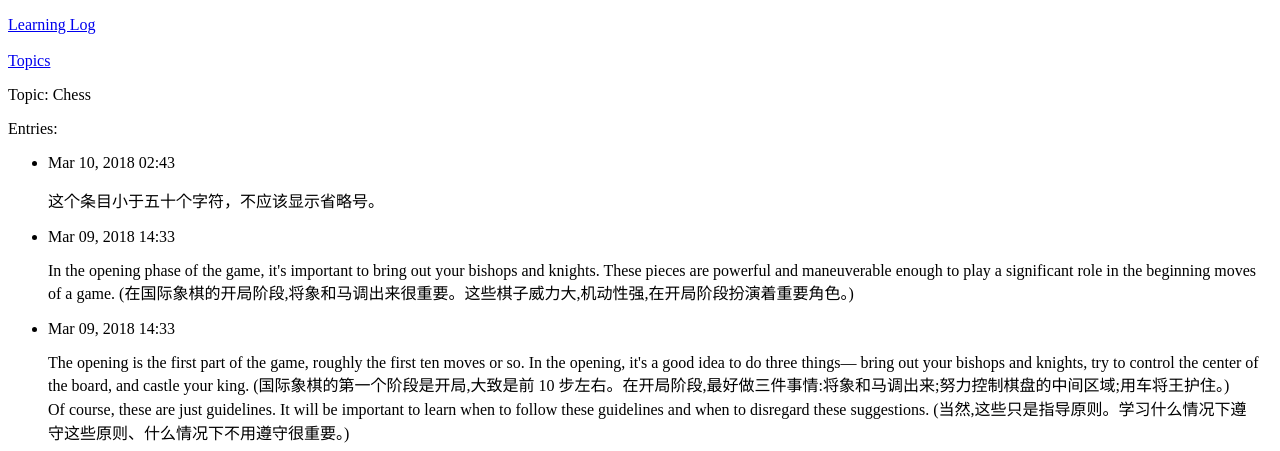
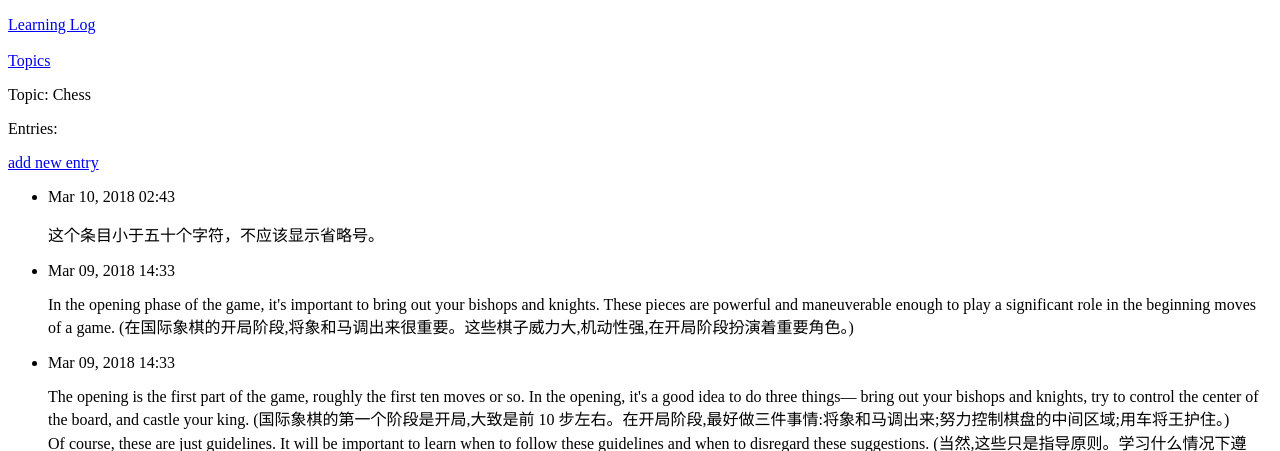
Before and after one commit to heyefu19920626/PythonLearning, a Django app: page /topics/2/ in a window 1280 px wide. Shown: the top 451 px of the page. Run offline with Django 3.2, Linux system fonts and the light colour scheme; data comes from the database, SQL or seed files in the repository.

Commit message:
add new entries

```diff
--- a/learning_log/learning_logs/templates/learning_logs/topic.html
+++ b/learning_log/learning_logs/templates/learning_logs/topic.html
@@ -5,6 +5,7 @@
 <p>Topic: {{ topic }}</p>
 
 <p>Entries:</p>
+<p><a href="{% url 'learning_logs:new_entry' topic.id %}">add new entry</a></p>
 <ul>
     {% for entry in entries %}
     <li>
--- a/learning_log/learning_logs/urls.py
+++ b/learning_log/learning_logs/urls.py
@@ -15,4 +15,5 @@ urlpatterns = [
     path('topics/<topic_id>/', views.topic, name='topic'),
     # the web page for adding new topic
     path('new_topic/', views.new_topic, name='new_topic'),
+    path('new_entry/<topic_id>/', views.new_entry, name='new_entry'),
 ]
--- a/learning_log/learning_logs/views.py
+++ b/learning_log/learning_logs/views.py
@@ -3,7 +3,7 @@ from django.http import HttpResponseRedirect
 from django.urls import reverse
 
 from .models import Topic
-from .forms import TopicForm
+from .forms import TopicForm, EntryForm
 # Create your views here.
 
 
@@ -41,3 +41,19 @@ def new_topic(request):
 
     context = {'form': form}
     return render(request, 'learning_logs/new_topic.html', context)
+
+def new_entry(request, topic_id):
+    """ add new entries to a specific topic """
+    topic = Topic.objects.get(id=topic_id)
+
+    if request.method != 'POST':
+        form = EntryForm()
+    else:
+        form = EntryForm(data=request.POST)
+        if form.is_valid():
+            new_entry = form.save(commit=False)
+            new_entry.topic = topic
+            new_entry.save()
+            return HttpResponseRedirect(reverse('learning_logs:topic', args=[topic_id]))
+    context = {'topic': topic, 'form': form}
+    return render(request,'learning_logs/new_entry.html', context)
```
Also changed, not shown: learning_log/learning_logs/forms.py (+9 -1 lines), learning_log/learning_logs/templates/learning_logs/new_entry.html (added, +14 -0 lines).
